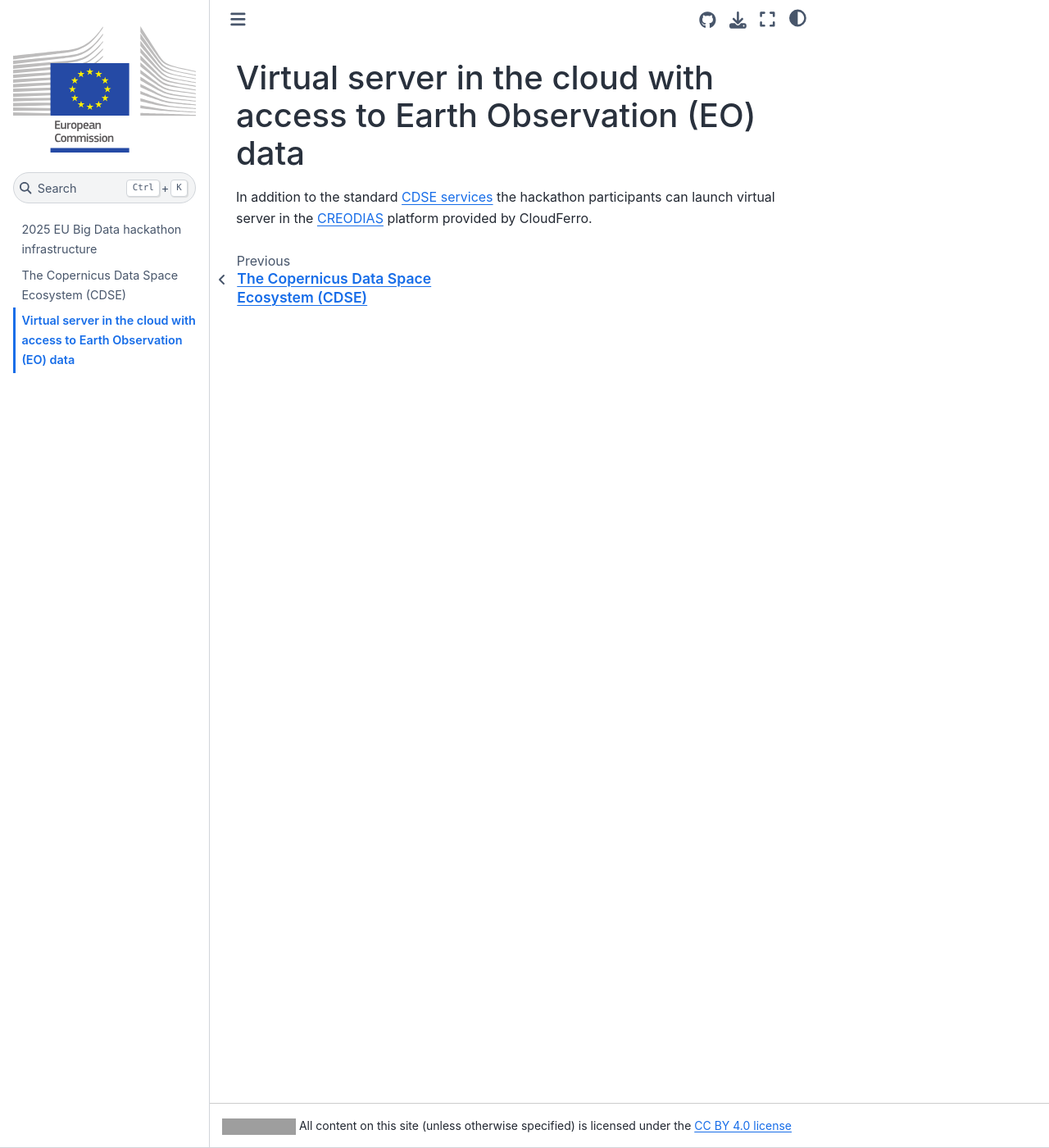
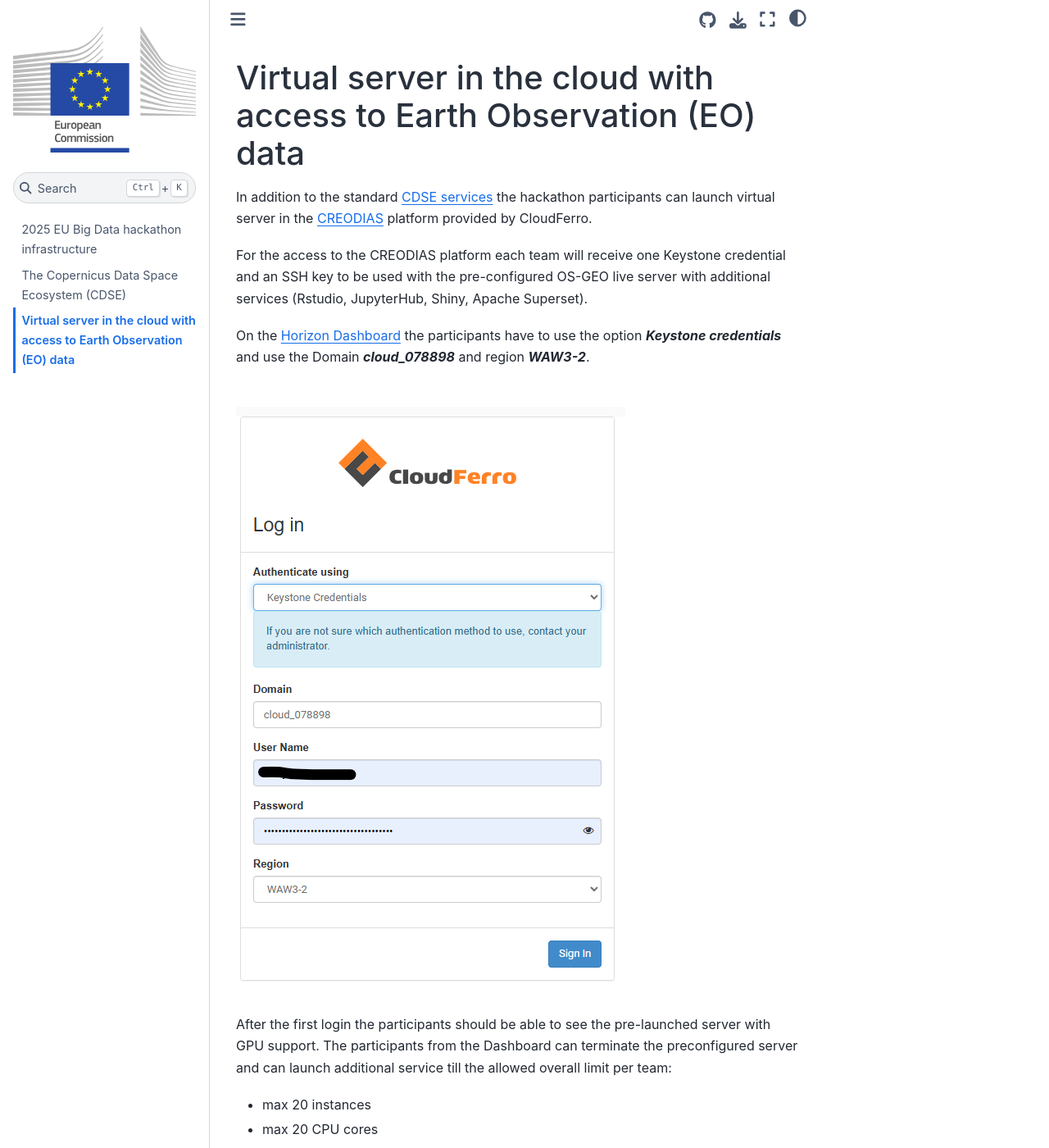
Before and after one commit to eurostat/eubd2025_docs, a Jupyter Book: the page built from CF.md, in a window 1280 px wide and 1400 px high. Shown: the whole window at 82% size. Built offline with Jupyter Book 1.0.4 settings and Sphinx 7.4.7 and the Sphinx Book theme 1.1.4, drawn with Linux system fonts in a browser that asks for light colours; some of the changed text lies outside the part shown; grey boxes are pictures that could not be loaded.

```diff
--- a/CF.md
+++ b/CF.md
@@ -1,3 +1,20 @@
 # Virtual server in the cloud with access to Earth Observation (EO) data
 
 In addition to the standard [CDSE services](CDSE.md) the hackathon participants can launch virtual server in the [CREODIAS](https://creodias.eu/) platform provided by CloudFerro.
+
+For the access to the CREODIAS platform each team will receive one Keystone credential and an SSH key to be used with the pre-configured OS-GEO live server with additional services (Rstudio, JupyterHub, Shiny, Apache Superset).
+
+On the [Horizon Dashboard](https://horizon.cloudferro.com/) the participants have to use the option ***Keystone credentials*** and use the Domain ***cloud_078898*** and region ***WAW3-2***.
+
+![Horizon dashboard login screen](img/horizon-keystone.png)
+
+After the first login the participants should be able to see the pre-launched server with GPU support. The participants from the Dashboard can terminate the preconfigured server and can launch additional service till the allowed overall limit per team:
+
+ - max 20 instances
+ - max 20 CPU cores
+ - max 50 GB RAM
+ - max 10 disk with a max 1000 GB storage in total
+
+
+From the virtual servers you can access the CDSE resources and the additional dataset which are mentioned in the Data Catalogue.
+The sample notebooks are accessible under this folder:
```
Also changed, not shown: CDSE.md (+8 -4 lines), img/EU-Big-Data-Hackathon-2025_horiz_0.jpg (added), img/horizon-keystone.png (added), 7 other files.
